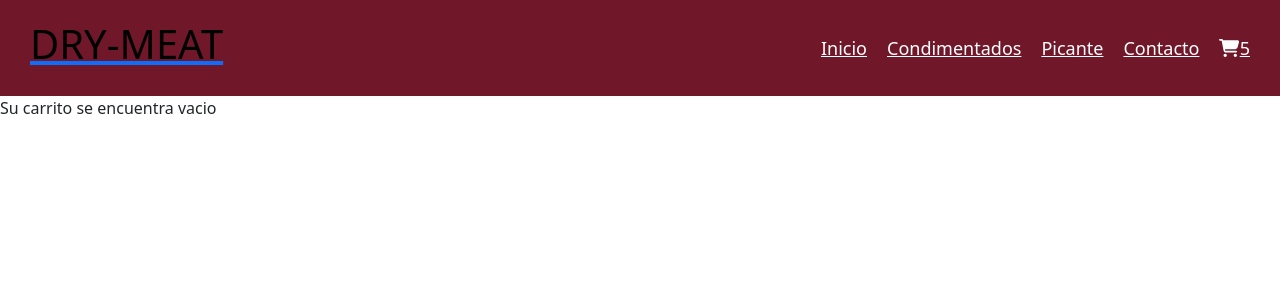
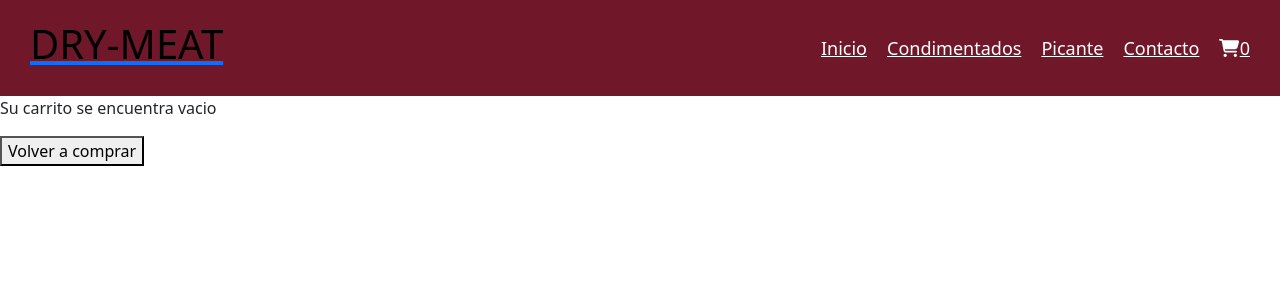
Before and after one commit to nanusiri/PreEntrega1-Sirimarco-React, a React (Create React App) app: page /cart in a window 1280 px wide. Shown: the top 300 px of the page. Built offline with nearby package versions, Linux system fonts and the light colour scheme.

Commit message:
agregue las unidades en el cart widget y el boton para cuando el carrito esta vacio volver a comprar

```diff
--- a/src/components/CartWidget.jsx
+++ b/src/components/CartWidget.jsx
@@ -1,15 +1,17 @@
-import React from "react";
+import React, { useContext } from "react";
 import { FontAwesomeIcon } from '@fortawesome/react-fontawesome';
 import { faShoppingCart } from '@fortawesome/free-solid-svg-icons';
+import { CartContext } from "../context/CartContext";
 
 export const CarWidget = () => {
+  const {totalQuantity} = useContext(CartContext)
 
-    return(
-        <div>
-        <FontAwesomeIcon icon={faShoppingCart} />
-        <span className="notification-badge">5</span>
-      </div>
-    );
+  return(
+      <div>
+      <FontAwesomeIcon icon={faShoppingCart} />
+      <span className="notification-badge">{totalQuantity()}</span>
+    </div>
+  );
 
 }
 
--- a/src/context/CartContext.jsx
+++ b/src/context/CartContext.jsx
@@ -24,12 +24,15 @@ const CartProvider = ({children}) => {
         setCartList((prevList) => prevList.filter((cartItem) => cartItem.id !== itemId))
     }
 
-    const isInCart = (id) =>
-        cartList.find((product) => product.id === id) ? true : false
+    const isInCart = (id) => cartList.find((product) => product.id === id) ? true : false
 
+    const totalQuantity = () => {
+        const totalUnidades = cartList.reduce((total, product) => total + product.quantity, 0)
+        return totalUnidades
+    }
 
     return(
-        <CartContext.Provider value={{cartList, addToCart, removeList, deleteItem, isInCart}}>
+        <CartContext.Provider value={{cartList, addToCart, removeList, deleteItem, isInCart, totalQuantity}}>
             <div>
                 {children}
             </div>
--- a/src/pages/Cart.jsx
+++ b/src/pages/Cart.jsx
@@ -1,5 +1,6 @@
 import { useContext } from "react"
 import { CartContext } from "../context/CartContext"
+import { Link } from "react-router-dom"
 
 const Cart = () => {
     const {cartList, removeList, deleteItem} = useContext(CartContext)
@@ -7,7 +8,13 @@ const Cart = () => {
     return(
         <div className="carrito">
            {cartList.length === 0 ? (
-           <p>Su carrito se encuentra vacio</p> ): (
+            <div>
+                <p>Su carrito se encuentra vacio</p>
+                <Link to={`/`}>
+                    <button>Volver a comprar</button>
+                </Link>
+            </div>
+            ): (
             <div>
                 <h2>Items del carrito:</h2>
                     {cartList.map((item) => (
```
